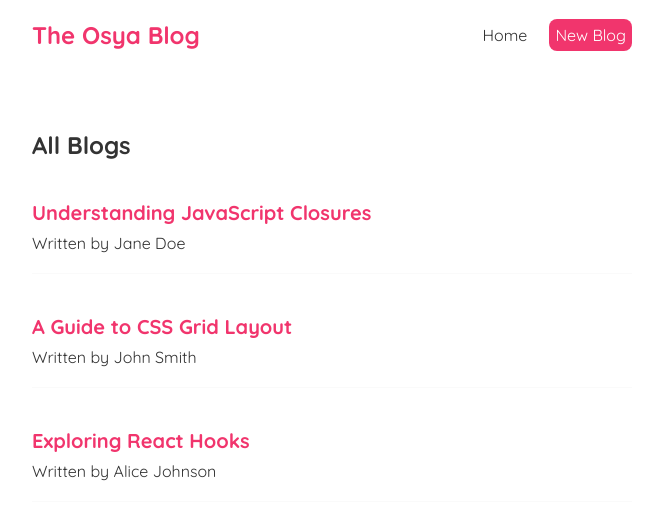
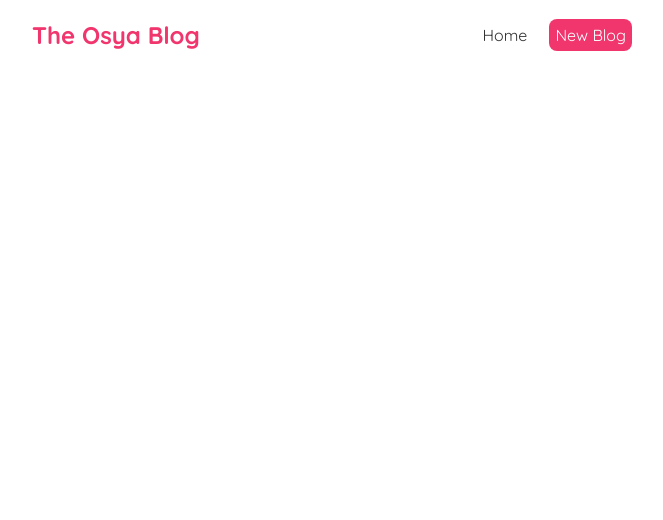
Before and after one commit to AmalTomio/Osya-Blog, a React (Create React App) app: page /blogs/1 in a window 1280 px wide. Shown: the top 520 px of the page, without its empty margins (308-971 px from the left). Built offline with nearby package versions, Linux system fonts and the light colour scheme; data requests are answered from the project's data file.

Commit message:
chore: Create Route-DOM V6

```diff
--- a/package.json
+++ b/package.json
@@ -9,6 +9,7 @@
     "@testing-library/user-event": "^13.5.0",
     "react": "^19.1.0",
     "react-dom": "^19.1.0",
+    "react-router-dom": "^6.30.1",
     "react-scripts": "5.0.1",
     "web-vitals": "^2.1.4"
   },
--- a/src/App.js
+++ b/src/App.js
@@ -1,14 +1,19 @@
 import Navbar from "./Navbar.js";
 import Home from "./Home.js";
+import { BrowserRouter as Router, Route, Routes } from "react-router-dom";
 
 function App() {
   return (
-    <div className="App">
-      <Navbar />
-      <div className="content">
-        <Home />
+    <Router>
+      <div className="App">
+        <Navbar />
+        <div className="content">
+          <Routes>
+            <Route path="/" element={<Home />} />
+          </Routes>
+        </div>
       </div>
-    </div>
+    </Router>
   );
 }
 
--- a/src/Home.js
+++ b/src/Home.js
@@ -1,9 +1,8 @@
-import { useState, useEffect } from "react";
+// import { useState, useEffect } from "react";
 import BlogList from "./BlogList";
 import useFetch from "./useFetch";
 
-//useEffect = re-render tapi better guna untuk certain data for render kat DOM (use dependencies [])
-//useEffect good for fetch data
+
 const Home = () => {
   const {
     data: blogs,
--- a/src/useFetch.js
+++ b/src/useFetch.js
@@ -1,4 +1,6 @@
 //Custom hook to fetch data from an API
+//useEffect = re-render tapi better guna untuk certain data for render kat DOM (use dependencies [])
+//useEffect good for fetch data
 import { useState, useEffect } from "react";
 
 const useFetch = (url) => {
```
Also changed, not shown: 1 other file (tests, documents, lock files or other folders).
